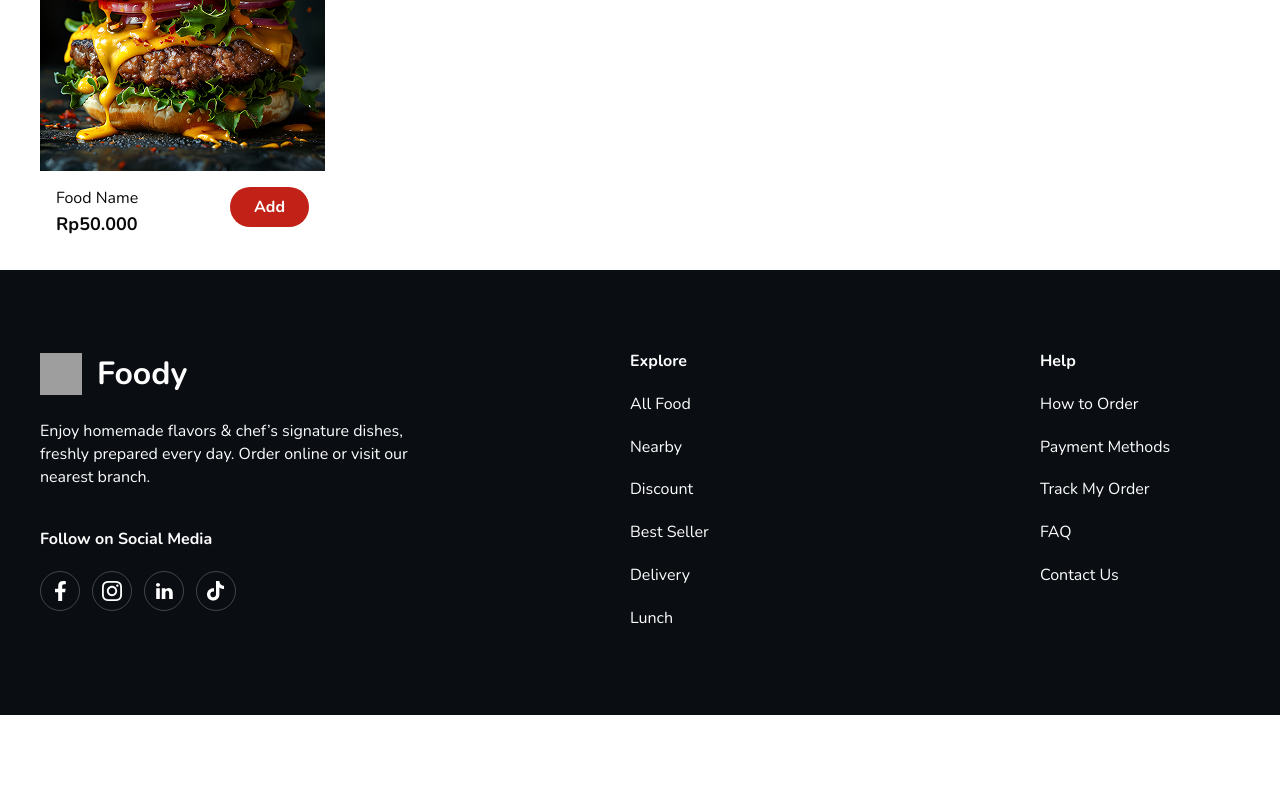
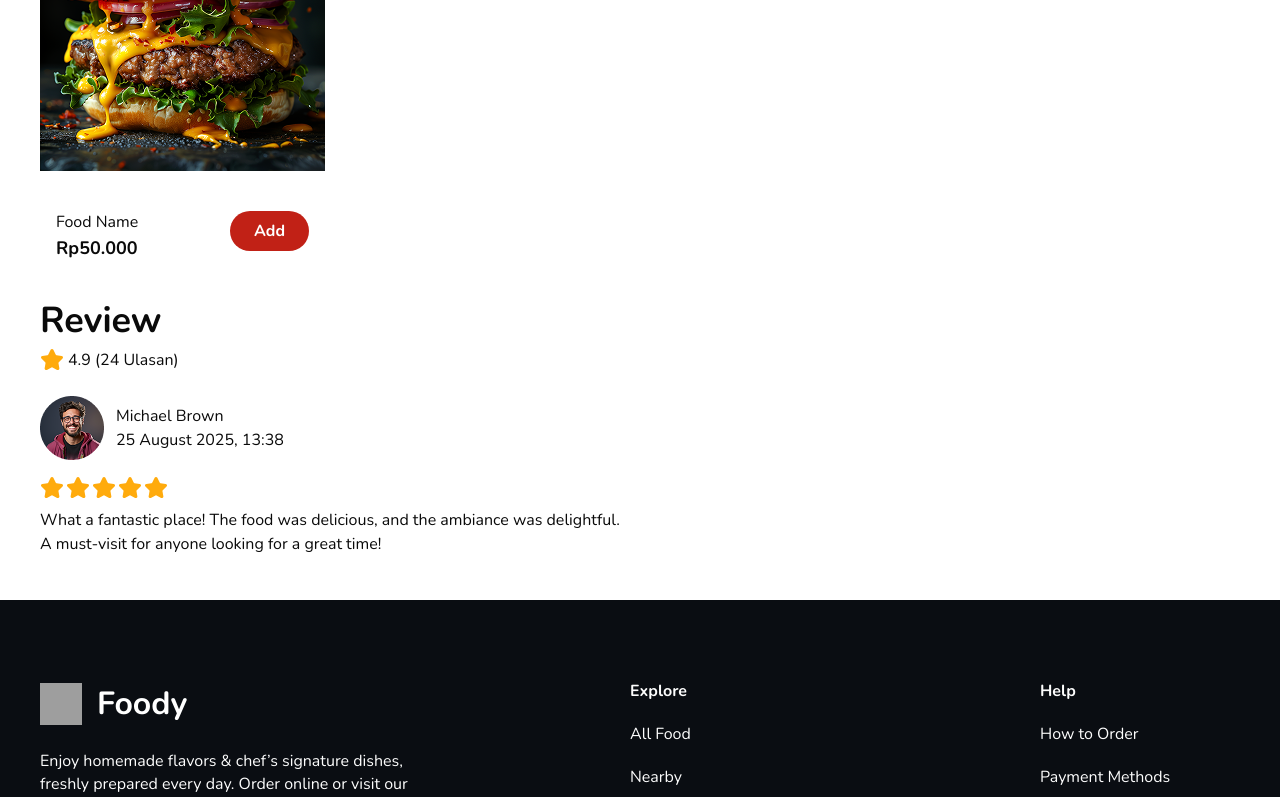
Before and after one commit to herfando/restaurant-web-mpv, a React (Vite) app: page / in a window 1280 px wide. Shown: the part 1028-1825 px from the top of the page. Before the commit the page ends 1743 px from the top, so only its background shows below. Built offline with nearby package versions, Linux system fonts and the light colour scheme; grey boxes are pictures that could not be loaded.

Commit message:
edit detail

```diff
--- a/src/pages/04_Detail.tsx
+++ b/src/pages/04_Detail.tsx
@@ -52,14 +52,14 @@ export default function Detail() {
           </div>
         </div>
         {/* rigth */}
-        <div className='flex h-44 w-140 items-center justify-center gap-x-12 rounded-full border border-[#D5D7DA] hover:cursor-pointer'>
+        <div className='flex h-44 w-44 items-center justify-center gap-x-12 rounded-full border border-[#D5D7DA] hover:cursor-pointer md:w-140'>
           <img src='/icons/07_iconshare.png' alt='share icon' />
-          <span>Share</span>
+          <span className='hidden md:block'>Share</span>
         </div>
       </div>
       {/* line */}
       <div className='mb-16 w-full border border-[#D5D7DA] md:mb-36'></div>
-      {/* Menu */}
+      {/* 3. Menu */}
       <div>
         <div className='md:text-lg-lh text-xs-lh mb-16 font-extrabold md:mb-24'>
           Menu
@@ -81,7 +81,7 @@ export default function Detail() {
       </div>
       {/* picture menu */}
       <div className='flex gap-x-16 gap-y-16 md:gap-x-20 md:gap-y-24'>
-        <div className='w-285'>
+        <div className='w-285 space-y-16 space-x-16 md:space-y-24 md:space-x-20'>
           <img src='/images/14_image5.png' alt='burger5' />
           {/* detail price and add */}
           <div className='flex flex-col justify-between space-y-16 p-16 md:flex-row'>
@@ -95,6 +95,42 @@ export default function Detail() {
           </div>
         </div>
       </div>
+      {/* 4. Review */}
+      <div>
+        <h3 className='text-xs-lh font-extrabold md:text-[36px]'>Review</h3>
+        {/* star */}
+        <p className='mb-16 flex gap-x-4 md:mb-24'>
+          <span>
+            <Star className='h-24 w-24 fill-[#FFAB0D] text-[#FFAB0D]' />
+          </span>
+          <span>4.9 (24 Ulasan)</span>
+        </p>
+        {/* comment review */}
+        <div>
+          <div className='h-222 w-361 md:h-204 md:w-590'>
+            <div className='mb-16 flex items-center gap-x-12'>
+              <div className='h-58 w-58 rounded-full md:h-64 md:w-64'>
+                <img src='/images/15_image6.png' alt='img profile' />
+              </div>
+              <div>
+                <p>Michael Brown</p>
+                <p>25 August 2025, 13:38</p>
+              </div>
+            </div>
+            <div className='mb-8 flex gap-x-2'>
+              <Star className='h-24 w-24 fill-[#FFAB0D] text-[#FFAB0D]' />
+              <Star className='h-24 w-24 fill-[#FFAB0D] text-[#FFAB0D]' />
+              <Star className='h-24 w-24 fill-[#FFAB0D] text-[#FFAB0D]' />
+              <Star className='h-24 w-24 fill-[#FFAB0D] text-[#FFAB0D]' />
+              <Star className='h-24 w-24 fill-[#FFAB0D] text-[#FFAB0D]' />
+            </div>
+            <p>
+              What a fantastic place! The food was delicious, and the ambiance
+              was delightful. A must-visit for anyone looking for a great time!
+            </p>
+          </div>
+        </div>
+      </div>
     </section>
   );
 }
```
Also changed, not shown: public/images/15_image6.png (added).
